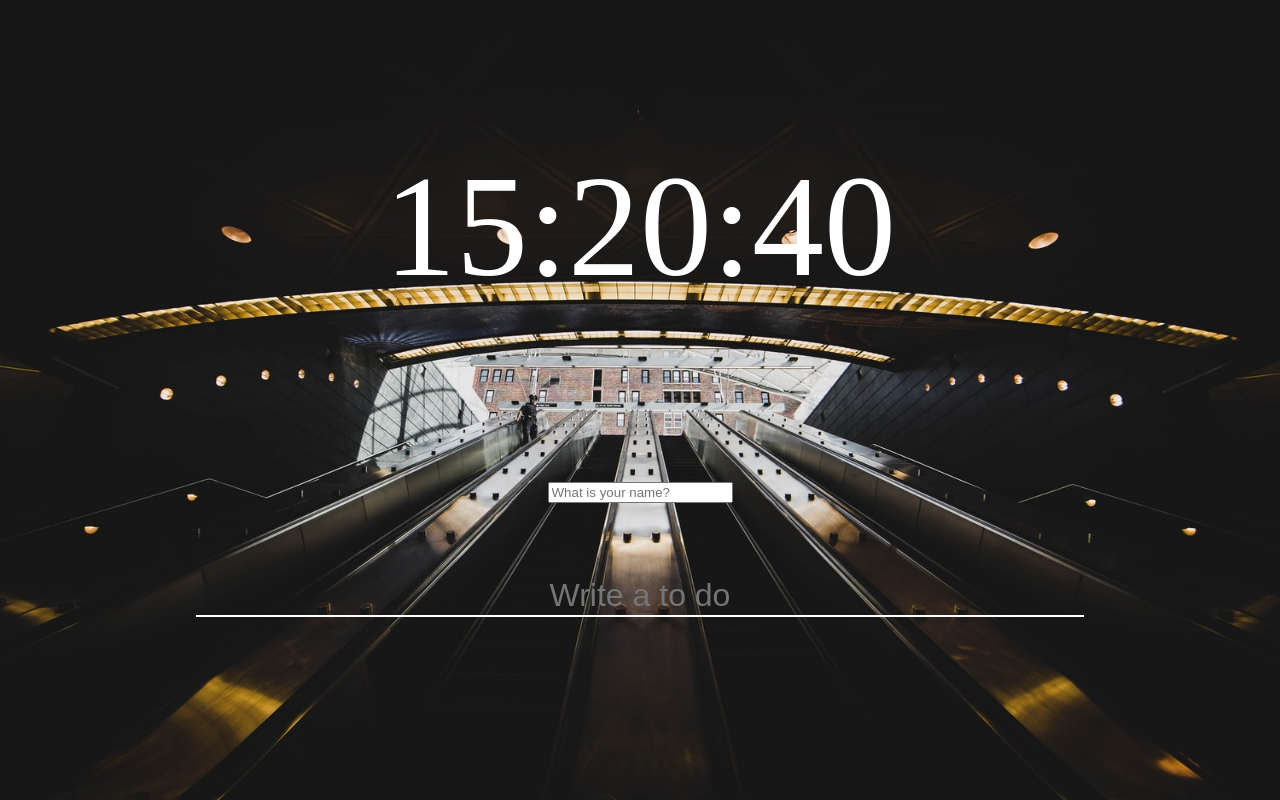
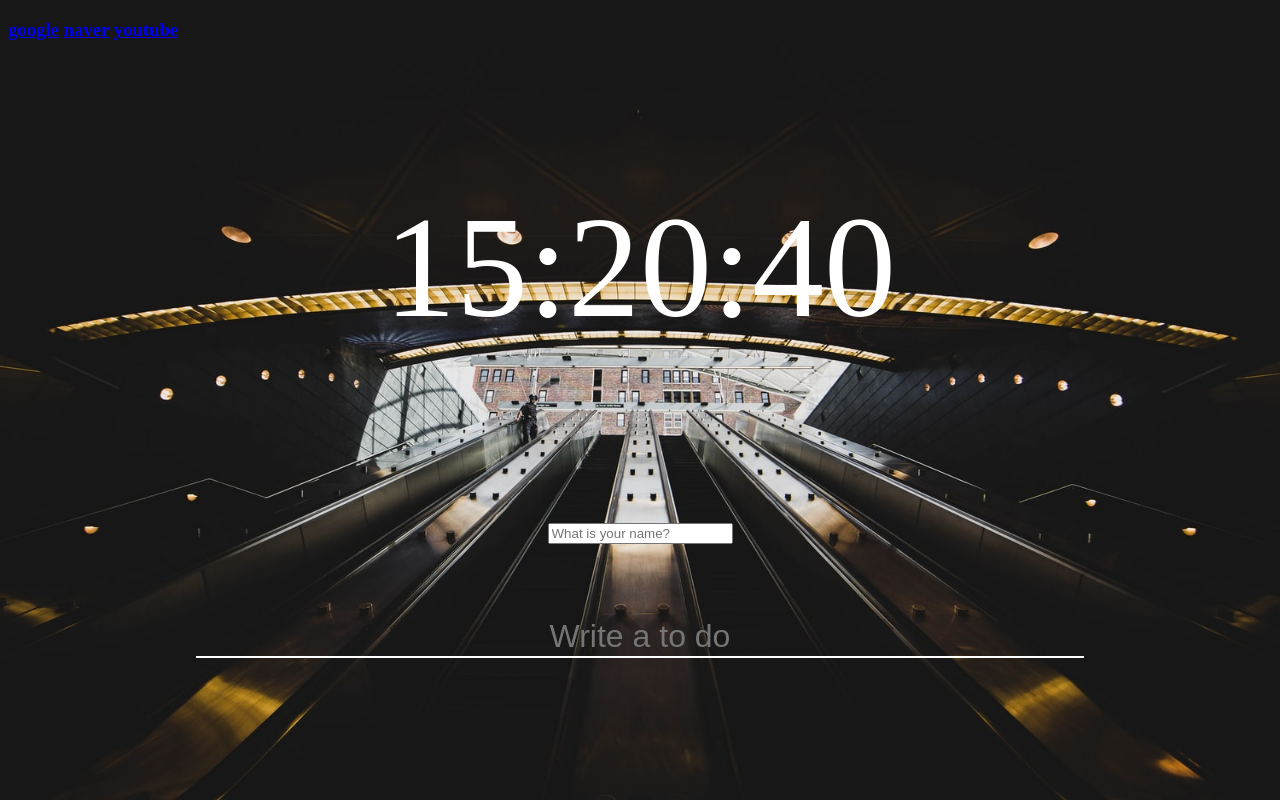
Before and after one commit to tm9704/Personal-Start-Page, a plain HTML site: page index.html in a window 1280 px wide. Drawn offline with Linux system fonts and the light colour scheme.

Commit message:
Update index.html

```diff
--- a/index.html
+++ b/index.html
@@ -1,11 +1,16 @@
 <!DOCTYPE html>
 <html>
     <head>
-        <title>Something</title>
+        <title>MyStart</title>
         <meta charset="utf-8" />
         <link rel="stylesheet" href="index.css" />
     </head>
     <body>
+    <h3>
+        <a href="https://www.google.com">google</a>
+        <a href="https://www.naver.com">naver</a>
+        <a href="https://www.youtube.com">youtube</a>
+    </h3>
     <spanc class="js-weather"></spanc>
     <center>
         <div class="js-clock">
```
